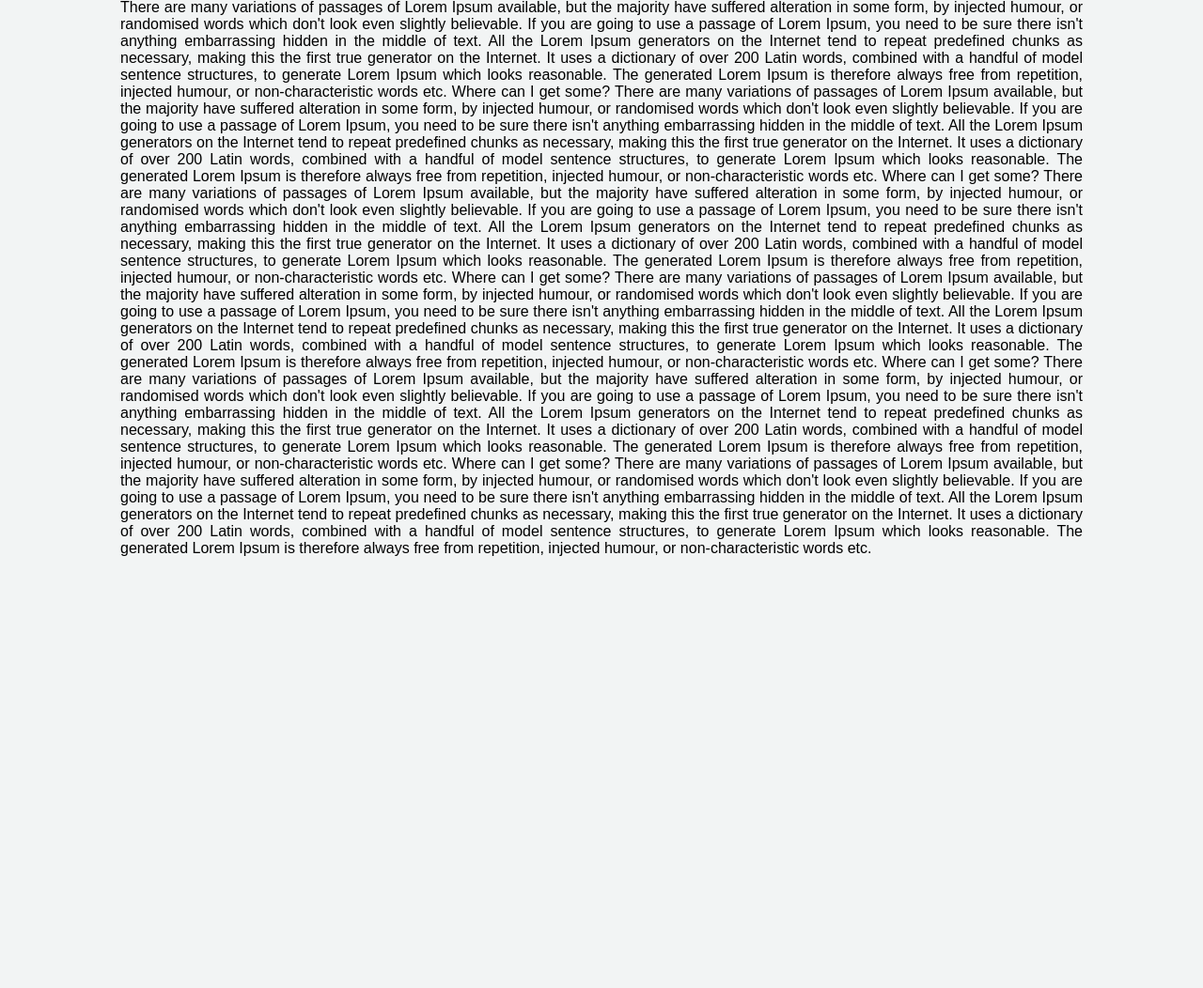
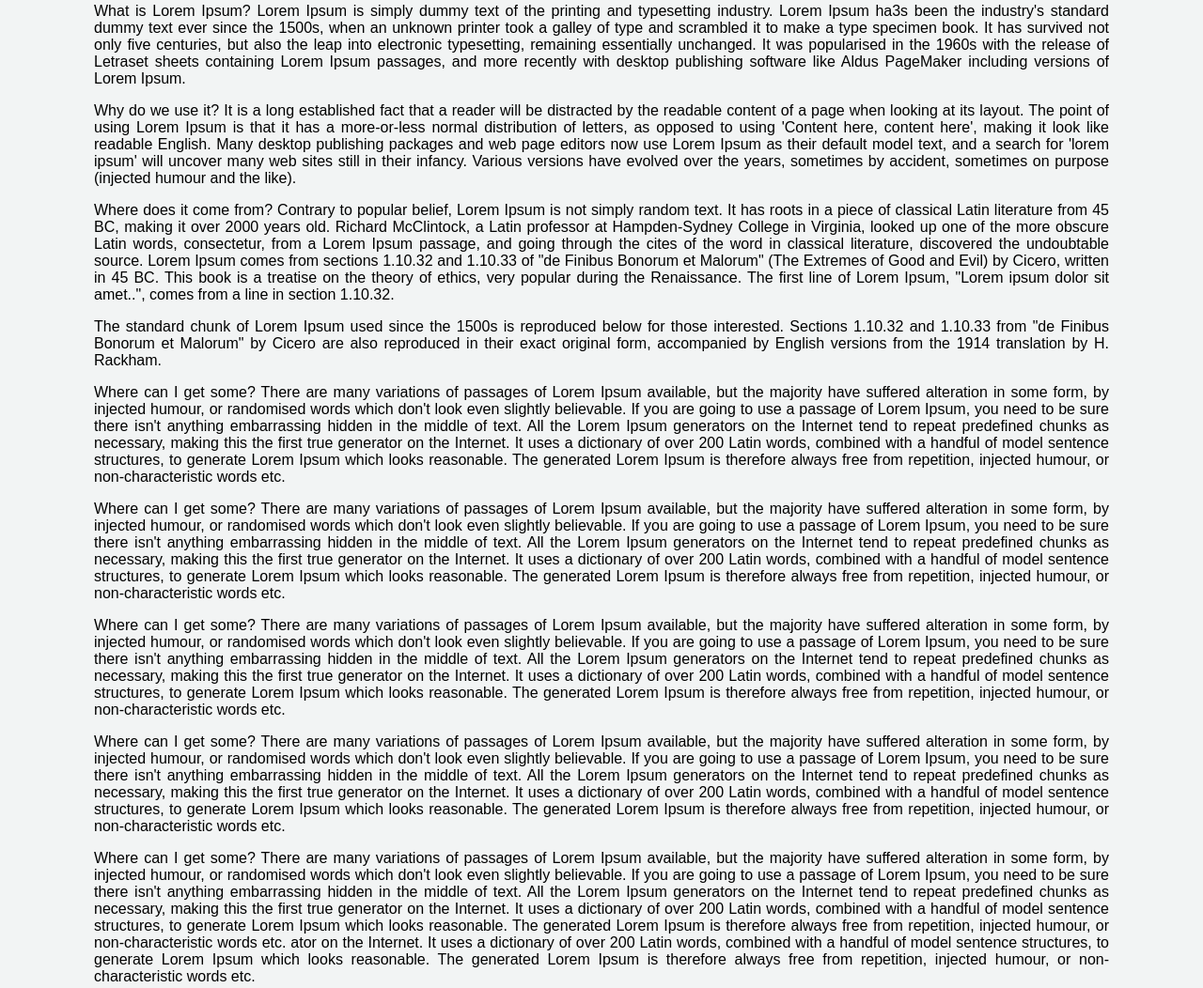
Before and after one commit to JuanGarzon616/lawpage, a plain HTML site: page index.html in a window 1280 px wide. Shown: the part 1544-2596 px from the top of the page at 94% size. Before the commit the page ends 2153 px from the top, so only its background shows below. Drawn offline with Linux system fonts and the light colour scheme.

Commit message:
chore: prueba

```diff
--- a/dibujos.css
+++ b/dibujos.css
@@ -5,6 +5,9 @@ background: #F2F4F4;
 color: #FDFEFE;
 box-sizing: border-box;
 padding: 0px;
+display: flex;
+min-height: 100vh;
+flex-wrap: wrap;
 }
 
 header {
@@ -108,13 +111,32 @@ text-align: justify;
 color: black;
 }
 
-.relleno p{
-    padding-left: 10%;
-    padding-right: 10%;
-}
-
 .relleno img{
     width: 35%;
  display: block;
+ padding-top: 100px;
+ padding-bottom: 100px;
  margin: 0 auto;
 }
+.rellenos{
+    margin: 0;
+    box-sizing: border-box;
+    text-align: justify;
+    color: black;
+    padding-right: 100px;
+    padding-left: 100px;
+    padding-bottom: 200px;
+
+}
+
+.prueba{
+    text-align: center;
+    margin: 0;
+    padding: 0px;
+    width: 100%;
+    height: auto;
+    background: #424949;
+    /*
+    position: absolute;*/
+    align-self: flex-end;
+}
--- a/index.html
+++ b/index.html
@@ -32,38 +32,58 @@
 	<h3>PQR's Al Dia</h3>
 	</div>
 	<div class="relleno">
+	<img src="imagenes/sena.png">
+<img src="imagenes/logo.png">
+</div>
 
-		<img src="imagenes/sena.png">
-<img src="imagenes/logo.png">
+<div class="rellenos">
+
 	<p>What is Lorem Ipsum?
-Lorem Ipsum is simply dummy text of the printing and typesetting industry. Lorem Ipsum has been the industry's standard dummy text ever since the 1500s, when an unknown printer took a galley of type and scrambled it to make a type specimen book. It has survived not only five centuries, but also the leap into electronic typesetting, remaining essentially unchanged. It was popularised in the 1960s with the release of Letraset sheets containing Lorem Ipsum passages, and more recently with desktop publishing software like Aldus PageMaker including versions of Lorem Ipsum.
-
+Lorem Ipsum is simply dummy text of the printing and typesetting industry. Lorem Ipsum ha3s been the industry's standard dummy text ever since the 1500s, when an unknown printer took a galley of type and scrambled it to make a type specimen book. It has survived not only five centuries, but also the leap into electronic typesetting, remaining essentially unchanged. It was popularised in the 1960s with the release of Letraset sheets containing Lorem Ipsum passages, and more recently with desktop publishing software like Aldus PageMaker including versions of Lorem Ipsum.
+</p>
+<p>
 Why do we use it?
 It is a long established fact that a reader will be distracted by the readable content of a page when looking at its layout. The point of using Lorem Ipsum is that it has a more-or-less normal distribution of letters, as opposed to using 'Content here, content here', making it look like readable English. Many desktop publishing packages and web page editors now use Lorem Ipsum as their default model text, and a search for 'lorem ipsum' will uncover many web sites still in their infancy. Various versions have evolved over the years, sometimes by accident, sometimes on purpose (injected humour and the like).
+</p>
+<p>
+Where does it come from?
+Contrary to popular belief, Lorem Ipsum is not simply random text. It has roots in a piece of classical Latin literature from 45 BC, making it over 2000 years old. Richard McClintock, a Latin professor at Hampden-Sydney College in Virginia, looked up one of the more obscure Latin words, consectetur, from a Lorem Ipsum passage, and going through the cites of the word in classical literature, discovered the undoubtable source. Lorem Ipsum comes from sections 1.10.32 and 1.10.33 of "de Finibus Bonorum et Malorum" (The Extremes of Good and Evil) by Cicero, written in 45 BC. This book is a treatise on the theory of ethics, very popular during the Renaissance. The first line of Lorem Ipsum, "Lorem ipsum dolor sit amet..", comes from a line in section 1.10.32.
+</p>
+<p>
+The standard chunk of Lorem Ipsum used since the 1500s is reproduced below for those interested. Sections 1.10.32 and 1.10.33 from "de Finibus Bonorum et Malorum" by Cicero are also reproduced in their exact original form, accompanied by English versions from the 1914 translation by H. Rackham.
+</p>
+<p>
+Where can I get some?
+There are many variations of passages of Lorem Ipsum available, but the majority have suffered alteration in some form, by injected humour, or randomised words which don't look even slightly believable. If you are going to use a passage of Lorem Ipsum, you need to be sure there isn't anything embarrassing hidden in the middle of text. All the Lorem Ipsum generators on the Internet tend to repeat predefined chunks as necessary, making this the first true generator on the Internet. It uses a dictionary of over 200 Latin words, combined with a handful of model sentence structures, to generate Lorem Ipsum which looks reasonable. The generated Lorem Ipsum is therefore always free from repetition, injected humour, or non-characteristic words etc.
+</p>
+<p>
+Where can I get some?
+There are many variations of passages of Lorem Ipsum available, but the majority have suffered alteration in some form, by injected humour, or randomised words which don't look even slightly believable. If you are going to use a passage of Lorem Ipsum, you need to be sure there isn't anything embarrassing hidden in the middle of text. All the Lorem Ipsum generators on the Internet tend to repeat predefined chunks as necessary, making this the first true generator on the Internet. It uses a dictionary of over 200 Latin words, combined with a handful of model sentence structures, to generate Lorem Ipsum which looks reasonable. The generated Lorem Ipsum is therefore always free from repetition, injected humour, or non-characteristic words etc.
+</p>
+<p>
+Where can I get some?
+There are many variations of passages of Lorem Ipsum available, but the majority have suffered alteration in some form, by injected humour, or randomised words which don't look even slightly believable. If you are going to use a passage of Lorem Ipsum, you need to be sure there isn't anything embarrassing hidden in the middle of text. All the Lorem Ipsum generators on the Internet tend to repeat predefined chunks as necessary, making this the first true generator on the Internet. It uses a dictionary of over 200 Latin words, combined with a handful of model sentence structures, to generate Lorem Ipsum which looks reasonable. The generated Lorem Ipsum is therefore always free from repetition, injected humour, or non-characteristic words etc.
+</p>
+<p>
+Where can I get some?
+There are many variations of passages of Lorem Ipsum available, but the majority have suffered alteration in some form, by injected humour, or randomised words which don't look even slightly believable. If you are going to use a passage of Lorem Ipsum, you need to be sure there isn't anything embarrassing hidden in the middle of text. All the Lorem Ipsum generators on the Internet tend to repeat predefined chunks as necessary, making this the first true generator on the Internet. It uses a dictionary of over 200 Latin words, combined with a handful of model sentence structures, to generate Lorem Ipsum which looks reasonable. The generated Lorem Ipsum is therefore always free from repetition, injected humour, or non-characteristic words etc.
+</p>
+<p>
+Where can I get some?
+There are many variations of passages of Lorem Ipsum available, but the majority have suffered alteration in some form, by injected humour, or randomised words which don't look even slightly believable. If you are going to use a passage of Lorem Ipsum, you need to be sure there isn't anything embarrassing hidden in the middle of text. All the Lorem Ipsum generators on the Internet tend to repeat predefined chunks as necessary, making this the first true generator on the Internet. It uses a dictionary of over 200 Latin words, combined with a handful of model sentence structures, to generate Lorem Ipsum which looks reasonable. The generated Lorem Ipsum is therefore always free from repetition, injected humour, or non-characteristic words etc.
+ator on the Internet. It uses a dictionary of over 200 Latin words, combined with a handful of model sentence structures, to generate Lorem Ipsum which looks reasonable. The generated Lorem Ipsum is therefore always free from repetition, injected humour, or non-characteristic words etc.</p>
+</div>
 
 
-Where does it come from?
-Contrary to popular belief, Lorem Ipsum is not simply random text. It has roots in a piece of classical Latin literature from 45 BC, making it over 2000 years old. Richard McClintock, a Latin professor at Hampden-Sydney College in Virginia, looked up one of the more obscure Latin words, consectetur, from a Lorem Ipsum passage, and going through the cites of the word in classical literature, discovered the undoubtable source. Lorem Ipsum comes from sections 1.10.32 and 1.10.33 of "de Finibus Bonorum et Malorum" (The Extremes of Good and Evil) by Cicero, written in 45 BC. This book is a treatise on the theory of ethics, very popular during the Renaissance. The first line of Lorem Ipsum, "Lorem ipsum dolor sit amet..", comes from a line in section 1.10.32.
+</main>
 
-The standard chunk of Lorem Ipsum used since the 1500s is reproduced below for those interested. Sections 1.10.32 and 1.10.33 from "de Finibus Bonorum et Malorum" by Cicero are also reproduced in their exact original form, accompanied by English versions from the 1914 translation by H. Rackham.
 
-Where can I get some?
-There are many variations of passages of Lorem Ipsum available, but the majority have suffered alteration in some form, by injected humour, or randomised words which don't look even slightly believable. If you are going to use a passage of Lorem Ipsum, you need to be sure there isn't anything embarrassing hidden in the middle of text. All the Lorem Ipsum generators on the Internet tend to repeat predefined chunks as necessary, making this the first true generator on the Internet. It uses a dictionary of over 200 Latin words, combined with a handful of model sentence structures, to generate Lorem Ipsum which looks reasonable. The generated Lorem Ipsum is therefore always free from repetition, injected humour, or non-characteristic words etc.
+<div class="prueba">
+	<p>p hfghgfhfdhd</p>
+</div>
 
-Where can I get some?
-There are many variations of passages of Lorem Ipsum available, but the majority have suffered alteration in some form, by injected humour, or randomised words which don't look even slightly believable. If you are going to use a passage of Lorem Ipsum, you need to be sure there isn't anything embarrassing hidden in the middle of text. All the Lorem Ipsum generators on the Internet tend to repeat predefined chunks as necessary, making this the first true generator on the Internet. It uses a dictionary of over 200 Latin words, combined with a handful of model sentence structures, to generate Lorem Ipsum which looks reasonable. The generated Lorem Ipsum is therefore always free from repetition, injected humour, or non-characteristic words etc.
-Where can I get some?
-There are many variations of passages of Lorem Ipsum available, but the majority have suffered alteration in some form, by injected humour, or randomised words which don't look even slightly believable. If you are going to use a passage of Lorem Ipsum, you need to be sure there isn't anything embarrassing hidden in the middle of text. All the Lorem Ipsum generators on the Internet tend to repeat predefined chunks as necessary, making this the first true generator on the Internet. It uses a dictionary of over 200 Latin words, combined with a handful of model sentence structures, to generate Lorem Ipsum which looks reasonable. The generated Lorem Ipsum is therefore always free from repetition, injected humour, or non-characteristic words etc.
-Where can I get some?
-There are many variations of passages of Lorem Ipsum available, but the majority have suffered alteration in some form, by injected humour, or randomised words which don't look even slightly believable. If you are going to use a passage of Lorem Ipsum, you need to be sure there isn't anything embarrassing hidden in the middle of text. All the Lorem Ipsum generators on the Internet tend to repeat predefined chunks as necessary, making this the first true generator on the Internet. It uses a dictionary of over 200 Latin words, combined with a handful of model sentence structures, to generate Lorem Ipsum which looks reasonable. The generated Lorem Ipsum is therefore always free from repetition, injected humour, or non-characteristic words etc.
-Where can I get some?
-There are many variations of passages of Lorem Ipsum available, but the majority have suffered alteration in some form, by injected humour, or randomised words which don't look even slightly believable. If you are going to use a passage of Lorem Ipsum, you need to be sure there isn't anything embarrassing hidden in the middle of text. All the Lorem Ipsum generators on the Internet tend to repeat predefined chunks as necessary, making this the first true generator on the Internet. It uses a dictionary of over 200 Latin words, combined with a handful of model sentence structures, to generate Lorem Ipsum which looks reasonable. The generated Lorem Ipsum is therefore always free from repetition, injected humour, or non-characteristic words etc.
-Where can I get some?
-There are many variations of passages of Lorem Ipsum available, but the majority have suffered alteration in some form, by injected humour, or randomised words which don't look even slightly believable. If you are going to use a passage of Lorem Ipsum, you need to be sure there isn't anything embarrassing hidden in the middle of text. All the Lorem Ipsum generators on the Internet tend to repeat predefined chunks as necessary, making this the first true generator on the Internet. It uses a dictionary of over 200 Latin words, combined with a handful of model sentence structures, to generate Lorem Ipsum which looks reasonable. The generated Lorem Ipsum is therefore always free from repetition, injected humour, or non-characteristic words etc.
-Where can I get some?
-There are many variations of passages of Lorem Ipsum available, but the majority have suffered alteration in some form, by injected humour, or randomised words which don't look even slightly believable. If you are going to use a passage of Lorem Ipsum, you need to be sure there isn't anything embarrassing hidden in the middle of text. All the Lorem Ipsum generators on the Internet tend to repeat predefined chunks as necessary, making this the first true generator on the Internet. It uses a dictionary of over 200 Latin words, combined with a handful of model sentence structures, to generate Lorem Ipsum which looks reasonable. The generated Lorem Ipsum is therefore always free from repetition, injected humour, or non-characteristic words etc.</p>
-</div>
-</main>
+
+
 
 </body>
 </html>
```
